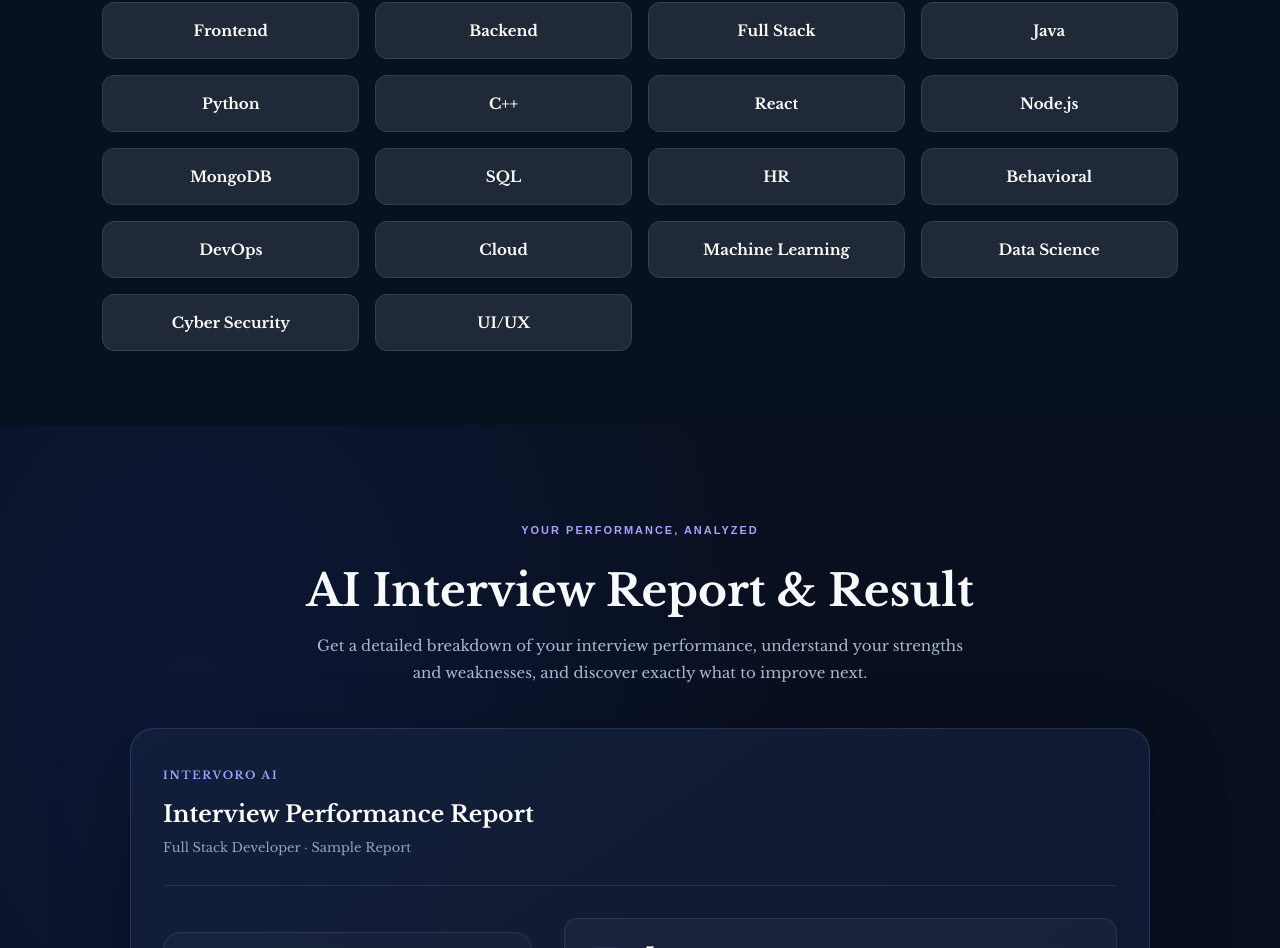
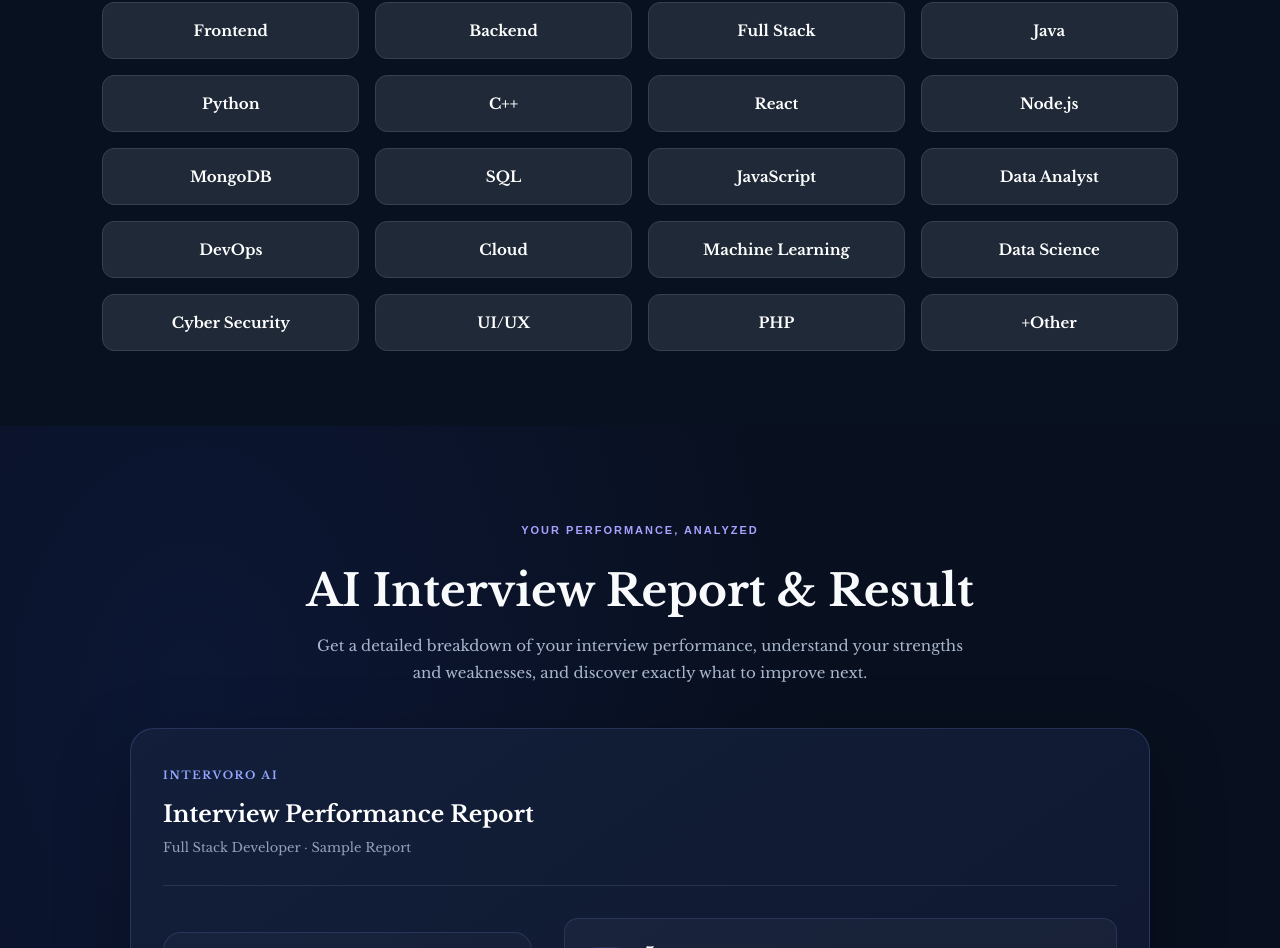
Before and after one commit to Siddhi-Chavan-project/Intervoro-Ai, a React (Vite) app in the folder frontend/: page / in a window 1280 px wide. Shown: the part 3418-4366 px from the top of the page. Built offline with nearby package versions, Linux system fonts and the light colour scheme.

Commit message:
change home.css 1

```diff
--- a/frontend/src/pages/Home.jsx
+++ b/frontend/src/pages/Home.jsx
@@ -62,9 +62,9 @@
 
     const categories = [
         "Frontend", "Backend", "Full Stack", "Java", "Python", "C++",
-        "React", "Node.js", "MongoDB", "SQL", "HR", "Behavioral",
+        "React", "Node.js", "MongoDB", "SQL", "JavaScript", "Data Analyst",
         "DevOps", "Cloud", "Machine Learning", "Data Science",
-        "Cyber Security", "UI/UX",
+        "Cyber Security", "UI/UX","PHP","+Other",
     ];
 
     const handleResumeSelection = async (event) => {
```
